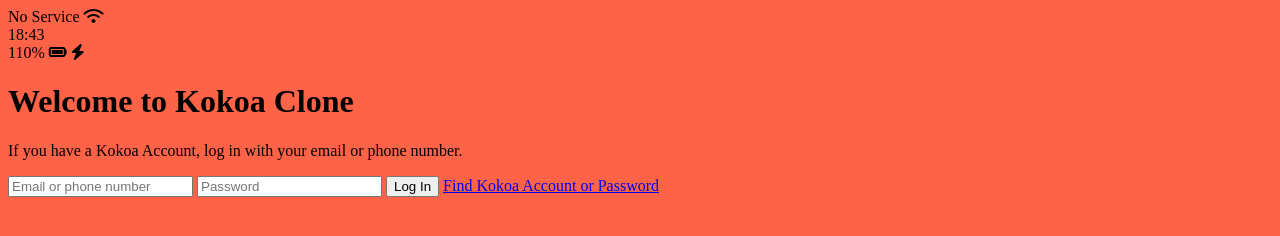
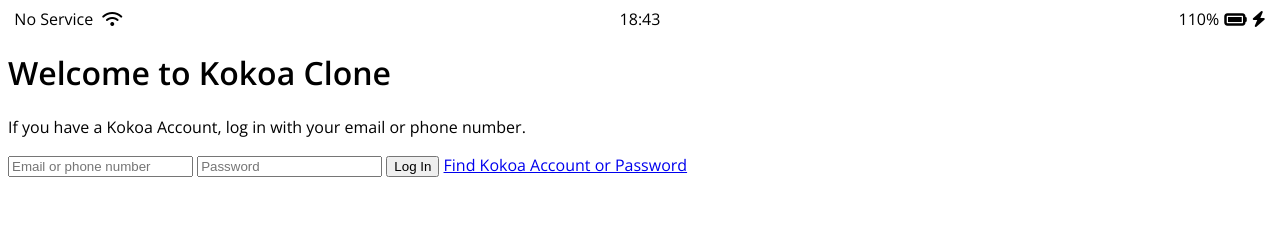
Before and after one commit to tearbird99/kokoa-clone-2021, a plain HTML site: page index.html in a window 1280 px wide. Drawn offline with nearby package versions, Linux system fonts and the light colour scheme.

Commit message:
Status Bar CSS

```diff
--- a/css/styles.css
+++ b/css/styles.css
@@ -1,3 +1,28 @@
+@import url("https://fonts.googleapis.com/css2?family=Open+Sans:wght@400;600&display=swap");
 body {
-  background-color: tomato;
+  font-family: "Open Sans", sans-serif;
 }
+
+.status-bar {
+  display: flex;
+  justify-content: center;
+}
+.status-bar__column {
+  width: 33%;
+}
+.status-bar__column:first-child span {
+  margin-right: 5px;
+}
+.status-bar__column:nth-child(2) {
+  display: flex;
+  justify-content: center;
+}
+.status-bar__column:last-child {
+  display: flex;
+  justify-content: flex-end;
+  align-items: center;
+}
+
+.status-bar__column .fa-battery-full {
+  margin: 0px 5px;
+}
--- a/index.html
+++ b/index.html
@@ -8,7 +8,7 @@
     <title>Welcome to Kokoa Clone</title>
   </head>
   <body>
-    <div id="status-bar">
+    <div class="status-bar">
       <div class="status-bar__column">
         <span>No Service</span>
         <i class="fas fa-wifi"></i>
@@ -18,7 +18,7 @@
       </div>
       <div class="status-bar__column">
         <span>110%</span>
-        <i class="fas fa-battery-full"></i>
+        <i class="fas fa-battery-full fa-lg"></i>
         <i class="fas fa-bolt"></i>
       </div>
     </div>
```
